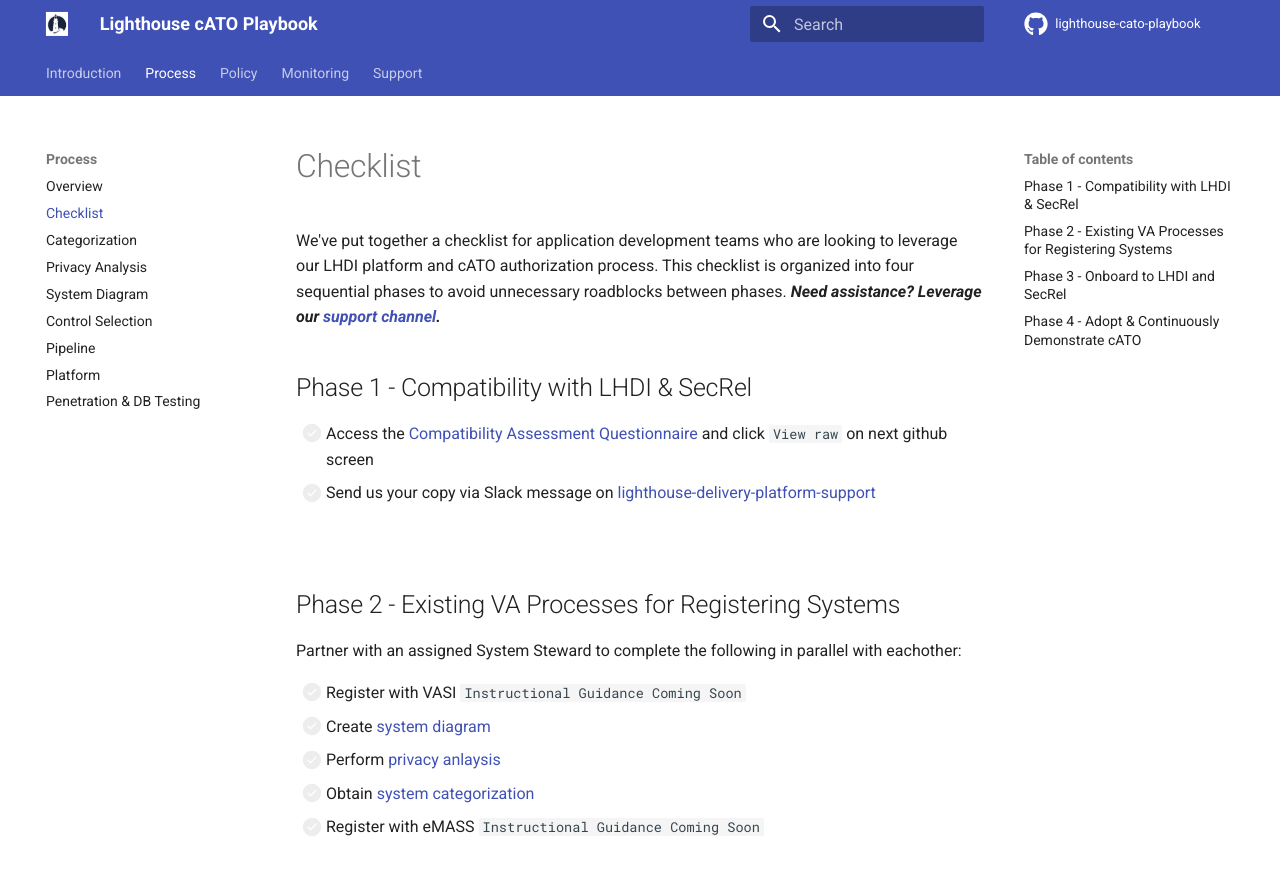
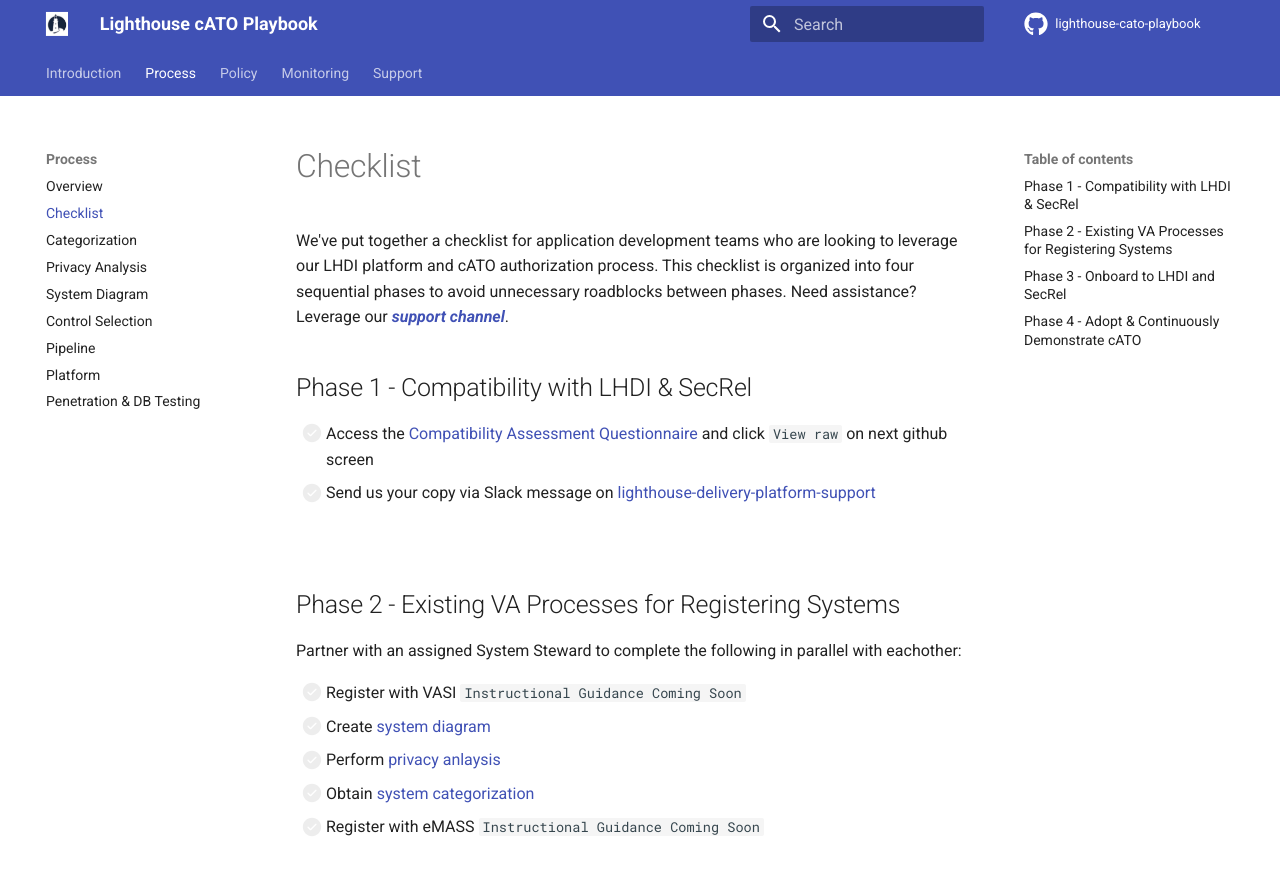
Before and after one commit to rise8-us/cato-playbook, an MkDocs documentation site: the page built from docs/checklist.md, in a window 1280 px wide and 900 px high. Shown: the top 875 px of the window. Built offline with MkDocs 1.6.1 and Material for MkDocs 9.7.7, drawn with Linux system fonts in a browser that asks for light colours; comment, search, counter and statistics services are not loaded.

```diff
--- a/docs/checklist.md
+++ b/docs/checklist.md
@@ -1,6 +1,6 @@
 # Checklist
 
-We've put together a checklist for application development teams who are looking to leverage our LHDI platform and cATO authorization process. This checklist is organized into four sequential phases to avoid unnecessary roadblocks between phases. ***Need assistance? Leverage our [support channel](contact.md).***
+We've put together a checklist for application development teams who are looking to leverage our LHDI platform and cATO authorization process. This checklist is organized into four sequential phases to avoid unnecessary roadblocks between phases. Need assistance? Leverage our ***[support channel](contact.md)***.
 
 ## Phase 1 - Compatibility with LHDI & SecRel
 - [ ] Access the [Compatibility Assessment Questionnaire](compatibility.docx) and click `View raw` on next github screen
```
